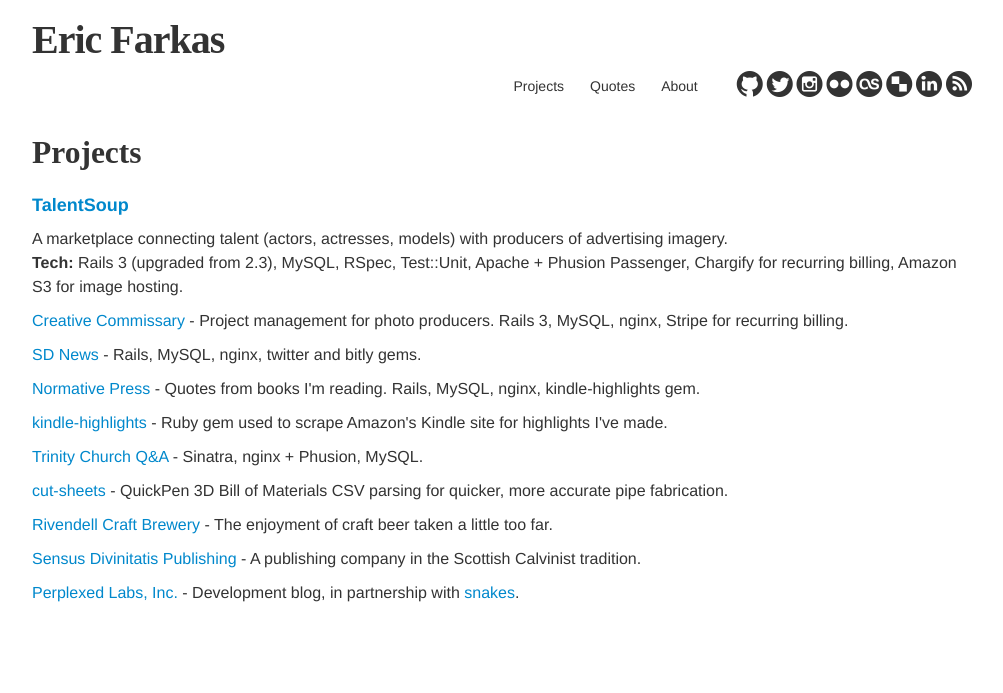
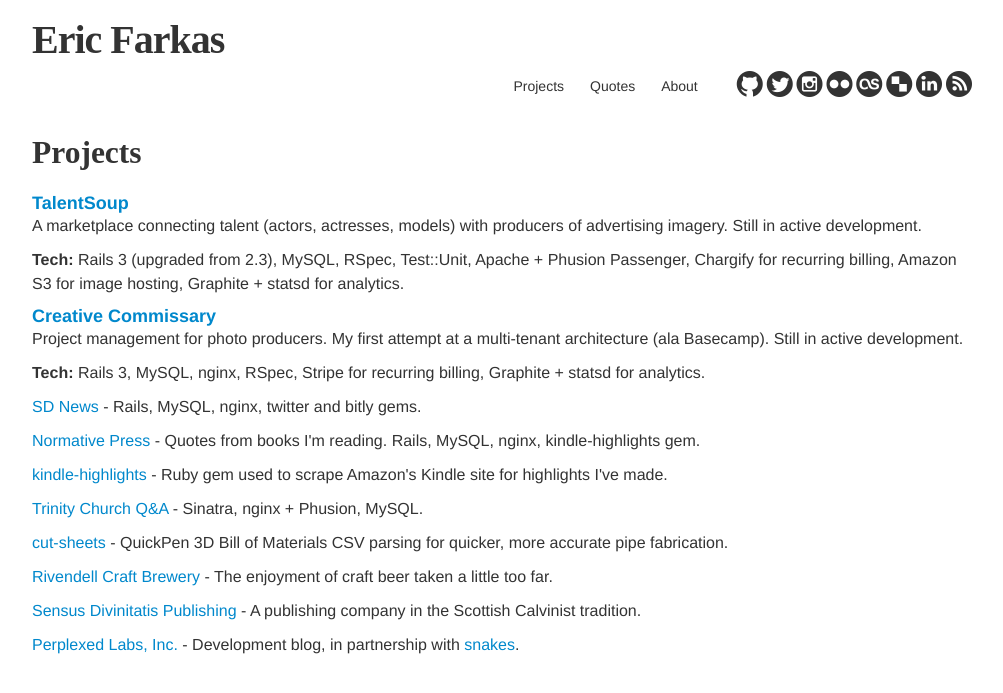
Before and after one commit to speric/speric.github.com, a Jekyll site: the page built from projects.html, in a window 1280 px wide. Shown: the top 693 px of the page, without its empty margins (128-1131 px from the left). Built offline with Jekyll 4.4.1, drawn with Linux system fonts in a browser that asks for light colours; some web fonts are replaced; Markdown is read by kramdown in place of the engine named in the settings.

Commit message:
Projects

```diff
--- a/projects.html
+++ b/projects.html
@@ -6,14 +6,16 @@
 <h2>Projects</h2>
 <br/>
 <div>
-	<p class="project-title"><a href="https://talentsoup.com">TalentSoup</a></p>
-	<p>
-		A marketplace connecting talent (actors, actresses, models) with producers of advertising imagery.
-		<br/>
-		<b>Tech:</b> Rails 3 (upgraded from 2.3), MySQL, RSpec, Test::Unit, Apache + Phusion Passenger, Chargify for recurring billing, Amazon S3 for image hosting.
-		</p>
+	<span class="project-title"><a href="https://talentsoup.com">TalentSoup</a></span><br/>
+	<p>A marketplace connecting talent (actors, actresses, models) with producers of advertising imagery. Still in active development.</p>
+	<p><b>Tech:</b> Rails 3 (upgraded from 2.3), MySQL, RSpec, Test::Unit, Apache + Phusion Passenger, Chargify for recurring billing, Amazon S3 for image hosting, Graphite + statsd for analytics.</p>
 </div>
-<div class="row-fluid"><div class="span12"><p><a href="http://getcommissary.com">Creative Commissary</a> - Project management for photo producers. Rails 3, MySQL, nginx, Stripe for recurring billing.</p></div></div>
+
+<div>
+	<span class="project-title"><a href="https://getcommissary.com">Creative Commissary</a></span><br/>
+	<p>Project management for photo producers. My first attempt at a multi-tenant architecture (ala Basecamp).  Still in active development.</p>
+	<p><b>Tech:</b> Rails 3, MySQL, nginx, RSpec, Stripe for recurring billing, Graphite + statsd for analytics.</p>
+</div>
 <div class="row-fluid"><div class="span12"><p><a href="http://news.sensusdivinitatis.com/">SD News</a> - Rails, MySQL, nginx, twitter and bitly gems.</p></div></div>
 <div class="row-fluid"><div class="span12"><p><a href="http://normativepress.com">Normative Press</a> - Quotes from books I'm reading.  Rails, MySQL, nginx, kindle-highlights gem.</p></div></div>
 <div class="row-fluid"><div class="span12"><p><a href="https://github.com/speric/kindle-highlights">kindle-highlights</a> - Ruby gem used to scrape Amazon's Kindle site for highlights I've made.</p></div></div>
```
